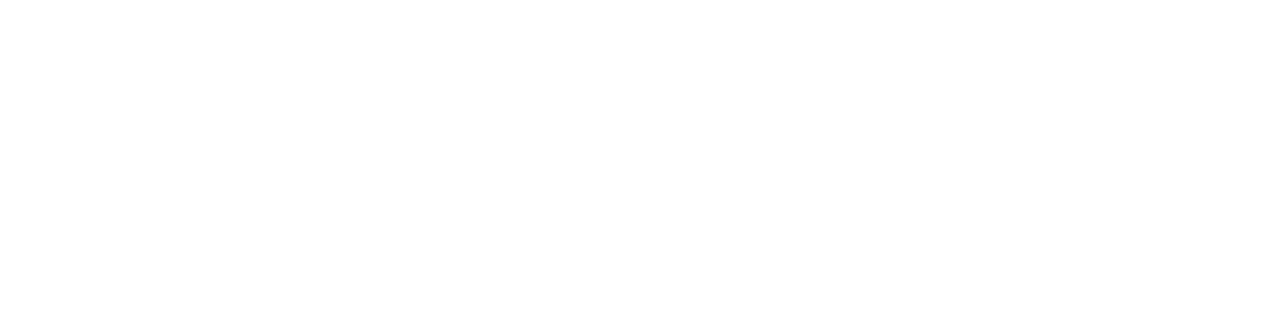
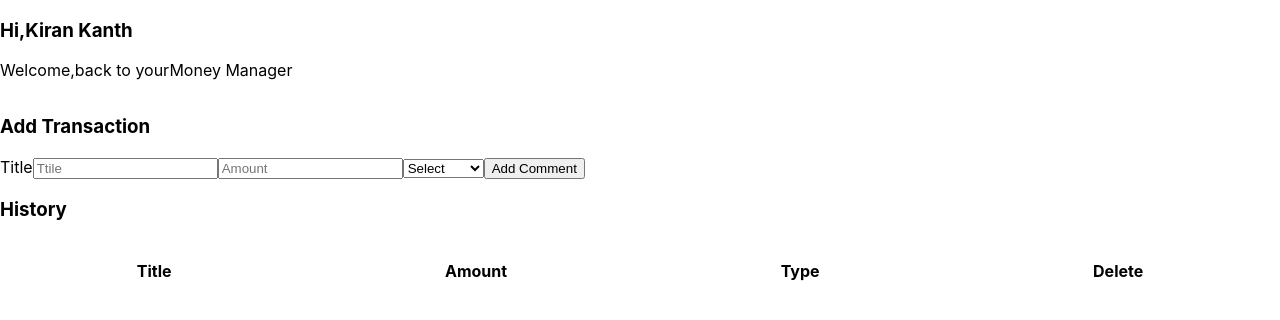
Before and after one commit to Kanth789/FirstReactAssignment, a React (Create React App) app in the folder react-ssignments/: page / in a window 1280 px wide. Shown: the top 320 px of the page. Built offline with nearby package versions, Linux system fonts and the light colour scheme.

Commit message:
function on MOney  Manager

```diff
--- a/react-ssignments/src/App.css
+++ b/react-ssignments/src/App.css
@@ -36,3 +36,15 @@
     transform: rotate(360deg);
   }
 }
+.Balance-tabs{
+  display: flex;
+  flex-direction: row;
+  justify-content: space-around;
+  align-items: center;
+}
+.Tabs,.div1{
+  display: flex;
+  flex-direction: row;
+  justify-content: space-around;
+  align-items: center;
+}
--- a/react-ssignments/src/App.js
+++ b/react-ssignments/src/App.js
@@ -1,12 +1,147 @@
 import logo from './logo.svg';
 import './App.css';
+import { Component } from 'react';
+import {v4 as uuidv4} from 'uuid'
+import UserHistory from './components/UserHistory';
 
-function App() {
-  return (
-    <div className="App">
+const InitialTransactionList = [
 
-    </div>
-  );
+  {
+    unqiueNo:uuidv4(),
+    name:"Your Balance",
+    imgUrl:"",
+    Income:'',
+    Expennses:''
+
+  },
+  {
+    unqiueNo:uuidv4(),
+    name:"Your Income",
+    imgUrl:"",
+    Income:'',
+    Expennses:''
+
+  },
+  {
+    unqiueNo:uuidv4(),
+    name:"Your Expenses",
+    imgUrl:"",
+    Income:'',
+    Expennses:''
+  }
+]
+
+
+class App extends Component{
+  state ={
+    IncomeList :InitialTransactionList ,
+    Title:'',
+    Count:'',
+    type:'',
+
+
+  }
+  onAddComment = (event) =>{
+
+    event.preventDefault()
+    const {Title, Count,type} = this.state
+    const newComment = {
+      uniqueid: uuidv4(),
+      Title,
+      Count,
+      type,
+
+    }
+    this.setState(prevState => ({
+      IncomeList: [...prevState.IncomeList, newComment],
+      Title:'',
+      Count:'',
+      type:'',
+
+
+    }))
+
+  }
+
+  onChangeName = (event) =>{
+    this.setState({Title:event.target.value})
+  }
+  onChangeAmount = (event) =>{
+    this.setState({Count:event.target.value})
+  }
+  onChangeType = (event) =>{
+    this.setState({type:event.target.value})
+    console.log(event.target.value)
+  }
+
+  render(){
+    const {IncomeList,Title,Count,type} = this.state
+    return(
+
+      <div className='main-conatiner'>
+        <div className='main'>
+          <div className='header'>
+            <div className='header-title'>
+              <h3>Hi,Kiran Kanth</h3>
+            </div>
+            <div className='header-para'>
+              <p>Welcome,back to your<span>Money Manager</span></p>
+            </div>
+            <div className='Balance-tabs'>
+
+
+            </div>
+            <div className='form-conatiner'>
+              <div className='form-header'>
+                <h3>Add Transaction</h3>
+              </div>
+              <form className="contact-form-container" onSubmit={this.onAddComment}>
+            <label>Title</label>
+            <input
+              value={Title}
+              onChange={this.onChangeName}
+              className="input"
+              placeholder="Ttile"
+            />
+            <input
+              value={Count}
+              onChange={this.onChangeAmount}
+              className="input"
+              placeholder="Amount"
+            />
+            <select name="type" onChange={this.onChangeType} >
+            {/* {TabList.map(eachItem=>(<Selection key={eachItem.unqiueNo} TabList={eachItem}/>))} */}
+            <option value="select">Select</option>
+            <option value="Income">Income</option>
+            <option value="Expenses">Expenses</option>
+            </select>
+            <button type="submit" className="button">
+              Add Comment
+            </button>
+          </form>
+          <div className='History-conatiner'>
+            <div className="History-header">
+              <h3>History</h3>
+            </div>
+            <div className='History-tabs'>
+              <div className='Tabs'>
+                <div><h4>Title</h4></div>
+                <div><h4>Amount</h4></div>
+                <div><h4>Type</h4></div>
+                <div><h4>Delete</h4></div>
+              </div>
+              <div className='User-history'>
+              {IncomeList.map(eachItem=>(<UserHistory key={eachItem.unqiueNo} IncomeList={eachItem}/>))}
+              </div>
+            </div>
+          </div>
+            </div>
+              </div>
+            </div>
+          </div>
+
+    )
+  }
 }
 
 export default App;
--- /dev/null
+++ b/react-ssignments/src/components/UserHistory.js
@@ -0,0 +1,22 @@
+const UserHistory = (props)=>{
+    const {IncomeList} = props
+    const {Title,Count,type} = IncomeList
+    return(
+        <div className="div1">
+            <div className="title-name">
+                <h4>{Title}</h4>
+            </div>
+            <div className="title-Amount">
+                <h4>{Count}</h4>
+            </div>
+            <div className="title-Type">
+                <h4>{type}</h4>
+            </div>
+            <div className="title-Delete">
+                <img src=""></img>
+            </div>
+        </div>
+    )
+}
+
+export default UserHistory
```
Also changed, not shown: react-ssignments/src/components/UpdateTabs.js (added).
